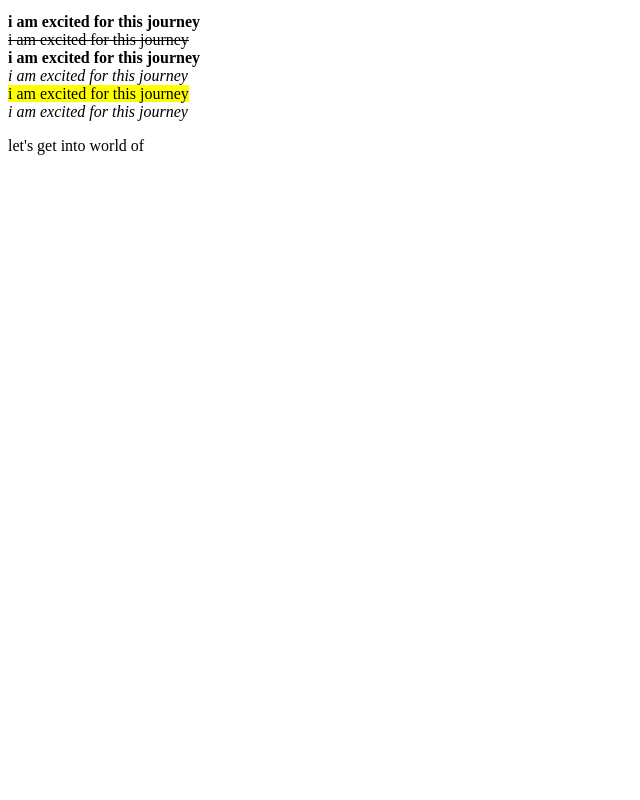
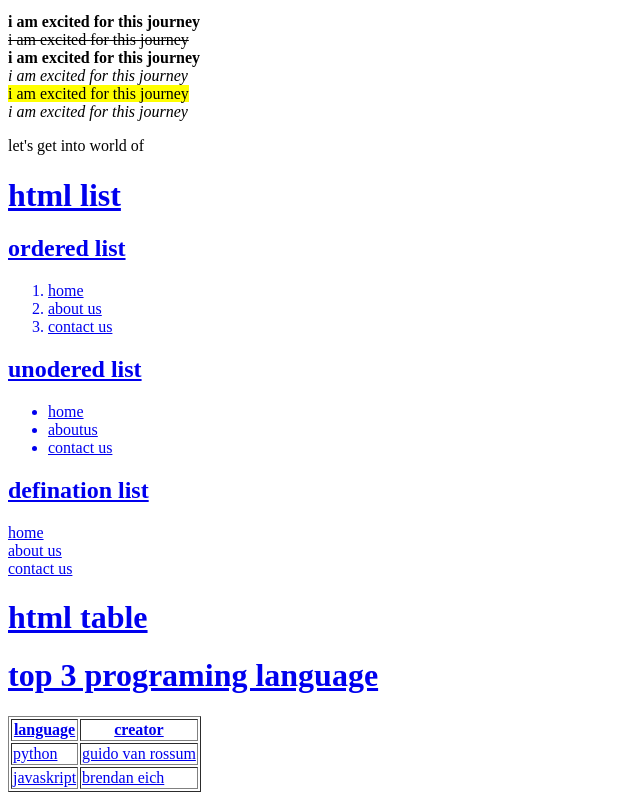
Before and after one commit to sweetyjoshi2008/html-folder, a plain HTML site: page index.html in a window 1280 px wide. Shown: the part 335-1135 px from the top of the page, without its empty margins (0-640 px from the left). Before the commit the page ends 800 px from the top, so only its background shows below. Drawn offline with Linux system fonts and the light colour scheme.

Commit message:
html tabel

```diff
--- a/index.html
+++ b/index.html
@@ -25,4 +25,47 @@
 
     </body>
 
-    <p>let's get into world of <a href="http://www.codingle.com>"link for coding </a></p>
+    <p>let's get into world of <a href="http://www.codingle.com/>"link for coding.</a></p>
+
+    <!--type of list-->
+    <h1>html list</h1>
+    <h2>ordered list</h2>
+    <ol>
+        <li>home</li>
+        <li>about us</li>
+        <Li>contact us</Li>
+    </ol>
+    <h2>unodered list</h2>
+    <ul>
+        <li>home</li>
+        <li>aboutus</li>
+        <li>contact us</li>
+    </ul>
+    <h2>defination list</h2>
+<dl>
+    <dt>home</dt>
+    <dt>about us</dt>
+    <dt>contact us</dt>
+</dl>
+
+<!--table-->
+<h1>html table</h1>
+<h1>top 3 programing language</h1>
+<table border="1">
+      <thead>
+        <tr>
+            <th>language</th>
+            <th>creator</th>
+        </tr>
+      </thead>
+      <tbody>
+        <tr>
+            <td>python</td>
+            <td>guido van rossum</td>
+        </tr>
+        <tr>
+            <td>javaskript</td>
+            <td>brendan eich</td>
+        </tr>
+      </tbody>
+</table>
```
Also changed, not shown: media.html (added).
